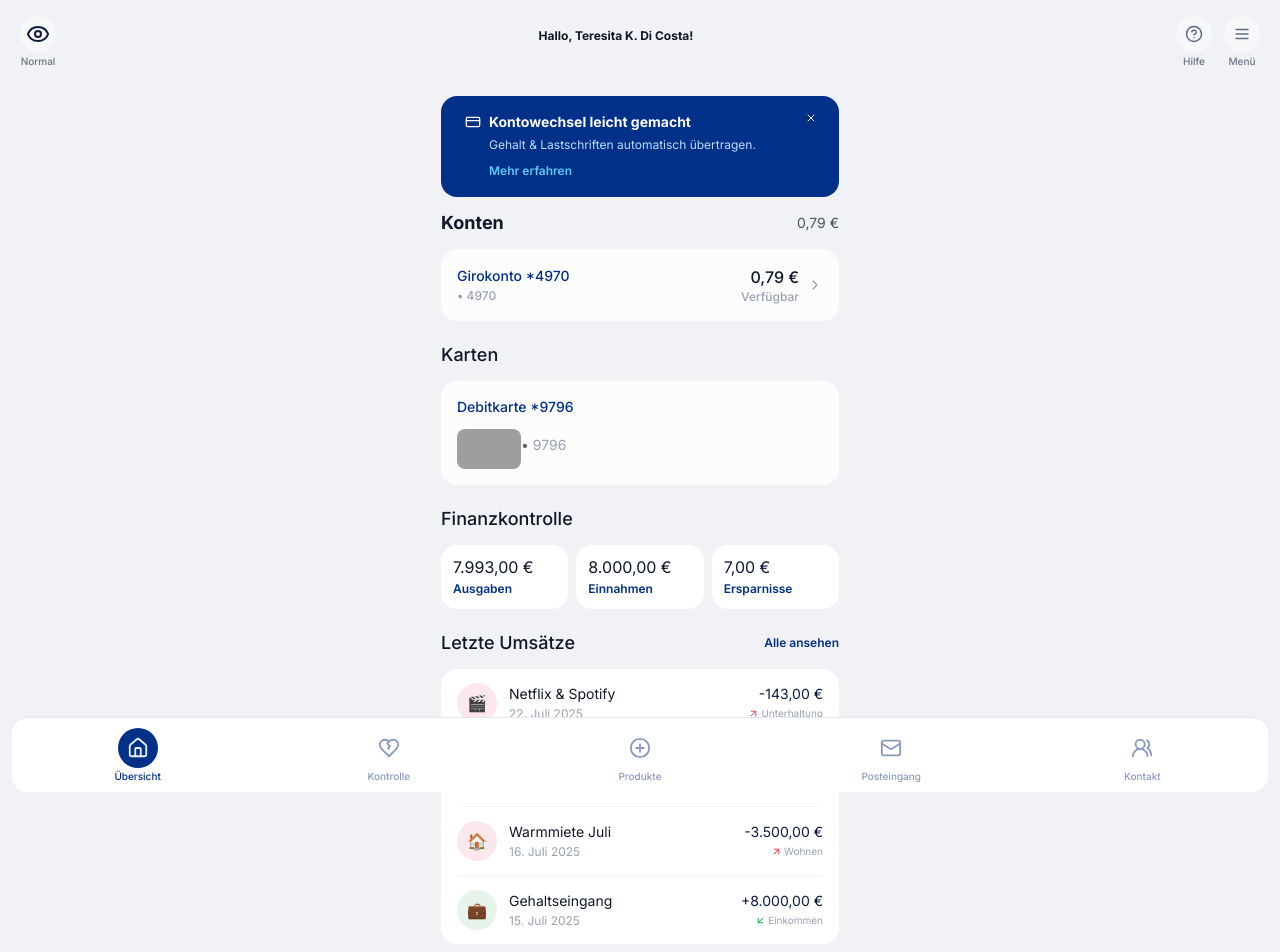
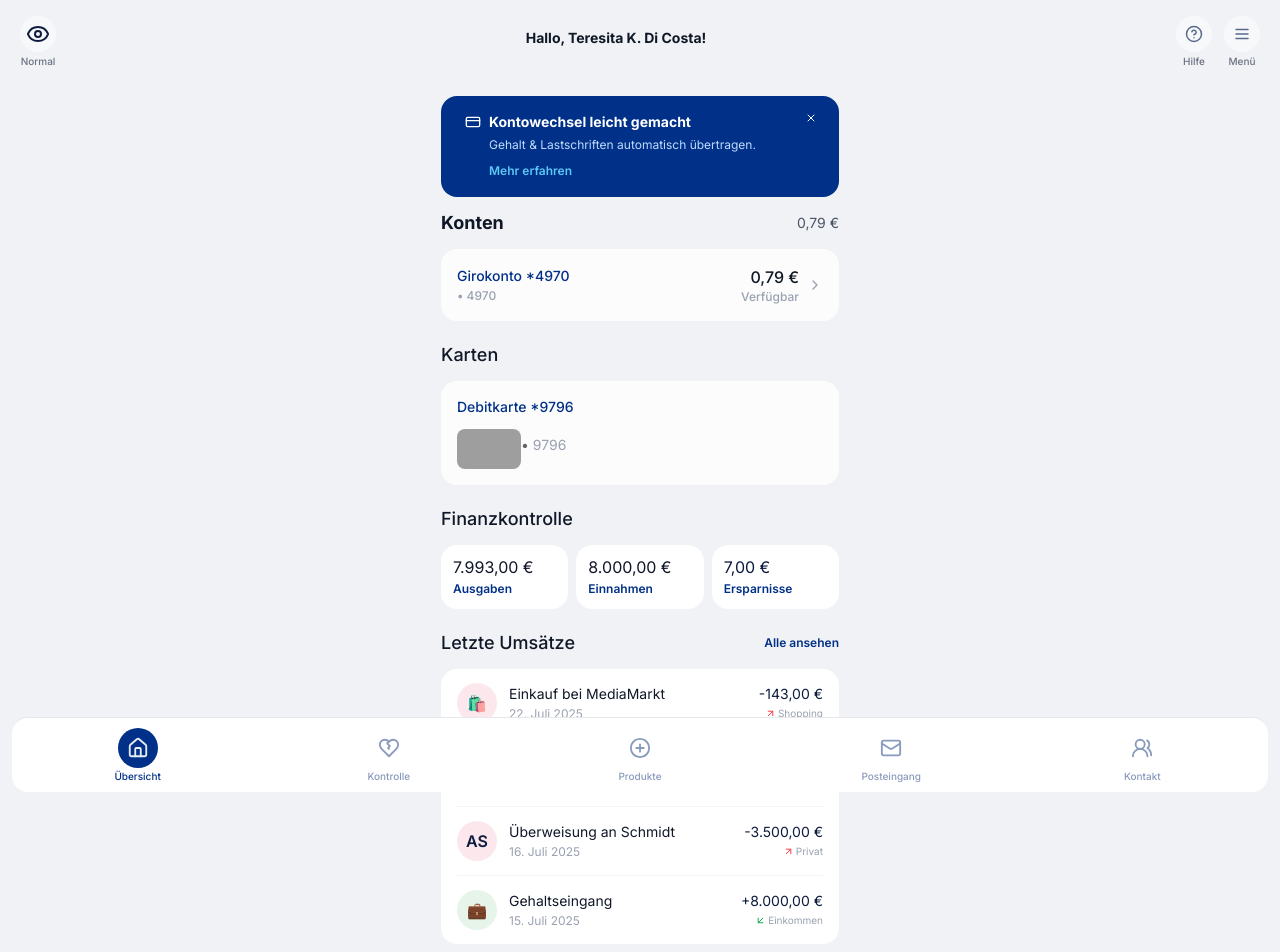
Before and after one commit to Engrfran6/german-custom-bk, a React (Vite) app: page / in a window 1280 px wide. Shown: the top 952 px of the page. Built offline with nearby package versions, Linux system fonts and the light colour scheme; grey boxes are pictures that could not be loaded.

Commit message:
third commit

```diff
--- a/src/app/App.tsx
+++ b/src/app/App.tsx
@@ -56,37 +56,36 @@ const transactions = [
   {
     id: 4,
     type: "debit" as const,
-    description: "Netflix & Spotify",
+    description: "Einkauf bei MediaMarkt", // Changed from "Netflix & Spotify"
     counterpart: "Streaming-Dienste",
     date: "22. Juli 2025",
     rawDate: "2025-07-22",
-    amount: 143,
-    category: "Unterhaltung",
-    icon: "🎬",
+    amount: 143, // Kept the same
+    category: "Shopping", // Changed from "Unterhaltung"
+    icon: "🛍️", // Changed from "🎬"
   },
   {
     id: 3,
     type: "debit" as const,
-    description: "REWE Supermarkt",
-    counterpart: "REWE Group",
+    description: "Überweisung an Müller", // Changed from "REWE Supermarkt"
+    counterpart: "Thomas Müller", // Changed from "REWE Group"
     date: "17. Juli 2025",
     rawDate: "2025-07-17",
-    amount: 4350,
-    category: "Einkaufen",
-    icon: "🛒",
+    amount: 4350, // Kept the same
+    category: "Privat", // Changed from "Einkaufen"
+    icon: "TM", // Changed from "🛒"
   },
   {
     id: 2,
     type: "debit" as const,
-    description: "Warmmiete Juli",
-    counterpart: "Hausverwaltung Berlin",
+    description: "Überweisung an Schmidt", // Changed from "Warmmiete Juli"
+    counterpart: "Anna Schmidt", // Changed from "Hausverwaltung Berlin"
     date: "16. Juli 2025",
     rawDate: "2025-07-16",
-    amount: 3500,
-    category: "Wohnen",
-    icon: "🏠",
+    amount: 3500, // Kept the same
+    category: "Privat", // Changed from "Wohnen"
+    icon: "AS", // Changed from "🏠"
   },
-
   {
     id: 1,
     type: "credit" as const,
@@ -156,7 +155,7 @@ function TransactionItem({ tx }: { tx: (typeof transactions)[0] }) {
   return (
     <div className="flex items-center gap-3 py-3.5 border-b border-gray-100 last:border-0">
       <div
-        className="w-10 h-10 rounded-full flex items-center justify-center text-base flex-shrink-0"
+        className="w-10 h-10 font-semibold rounded-full flex items-center justify-center text-base flex-shrink-0"
         style={{ background: isCredit ? "#e6f4ea" : "#fce8ec" }}
       >
         {tx.icon}
@@ -388,7 +387,7 @@ function HomeView({ onAccountClick }: { onAccountClick: () => void }) {
           <span className="text-[10px] text-gray-500 font-medium">Normal</span>
         </div>
         <div>
-          <p className="text-xs font-bold pt-3 text-gray-900 text-center">
+          <p className="text-sm font-bold pt-3 text-gray-900 text-center">
             Hallo, Teresita K. Di Costa!
           </p>
         </div>
```
